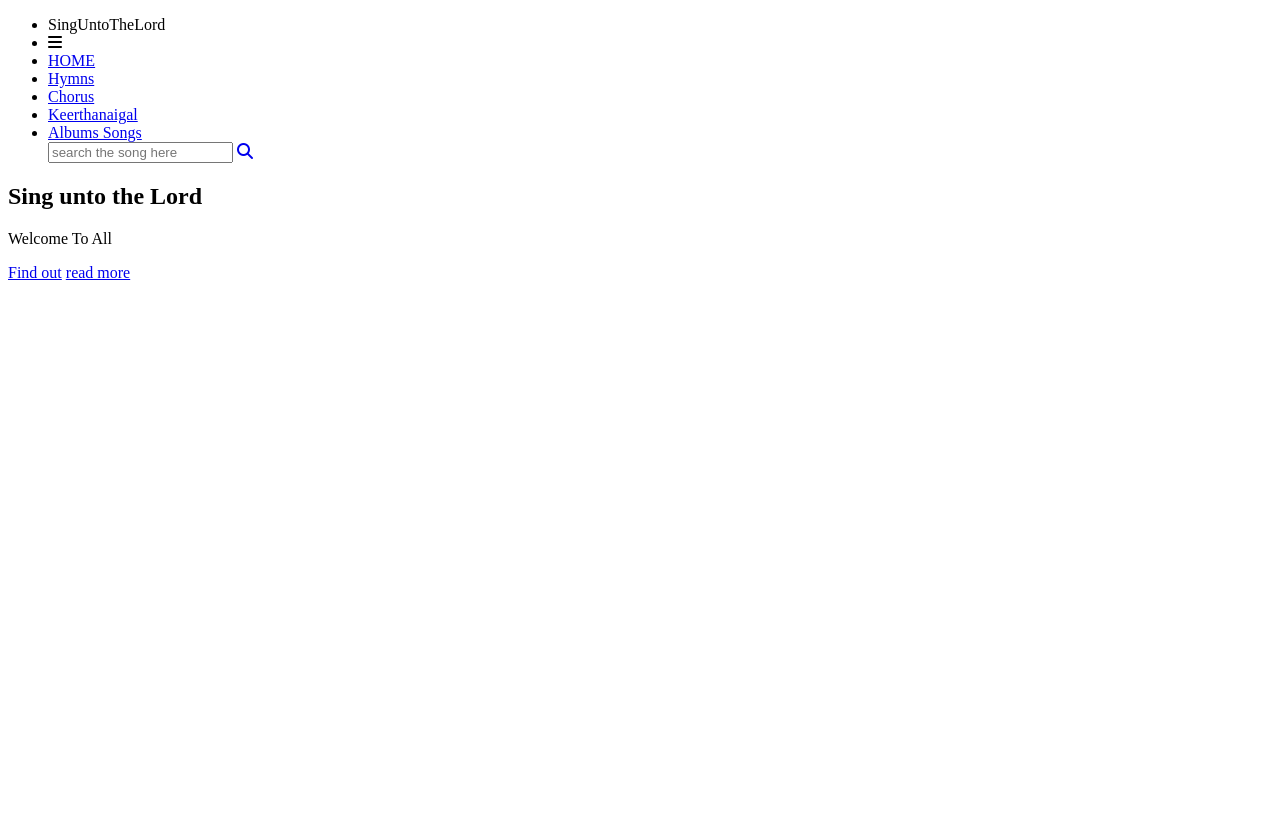
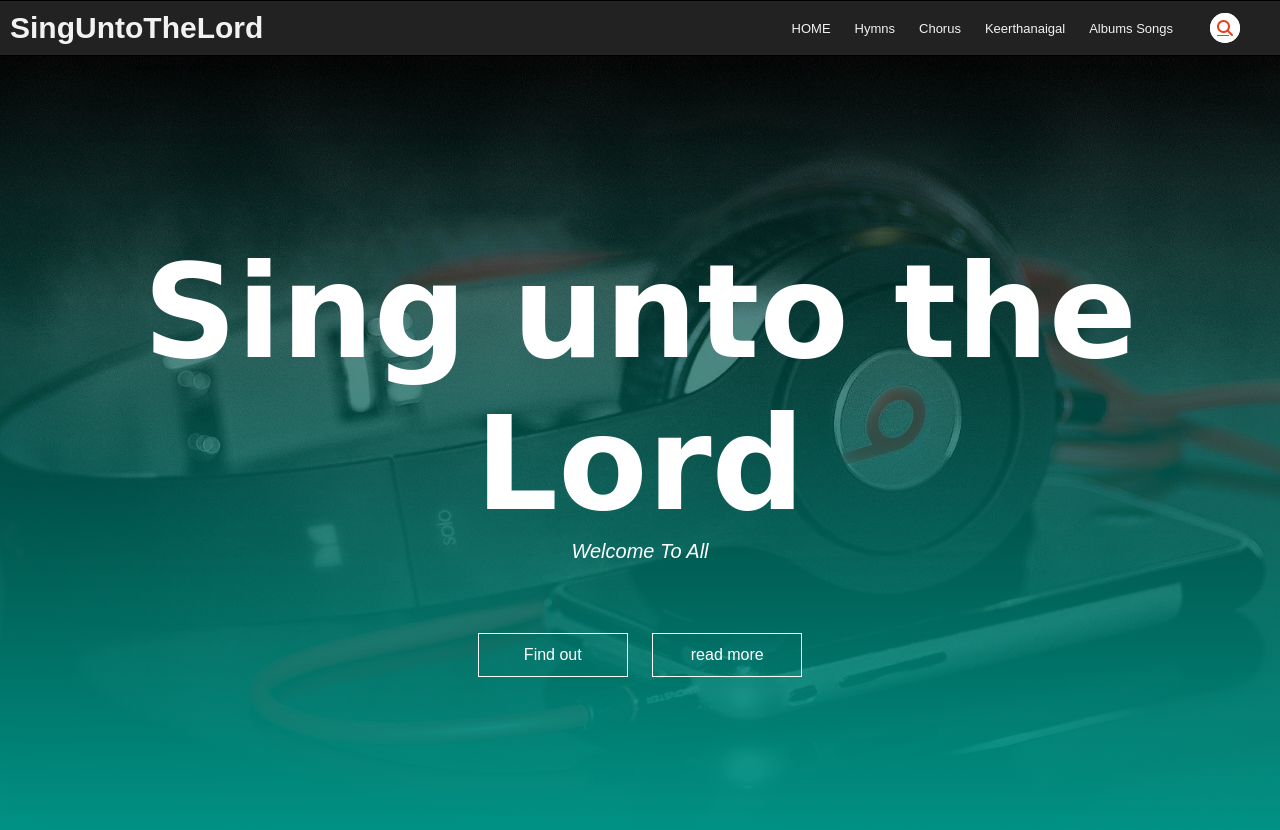
Before and after one commit to samuely0403/singuntothelord.github.io, a plain HTML site: page index.html in a window 1280 px wide. Before the commit the page ends 800 px from the top, so only its background shows below. Drawn offline with nearby package versions, Linux system fonts and the light colour scheme; files whose address does not match are found by name; a web font is replaced by a local one.

Commit message:
Update index.html

```diff
--- a/index.html
+++ b/index.html
@@ -2,7 +2,7 @@
 <html>
 <head>
 <title> sing unto the lord </title>
-<link rel="stylesheet" type="text/css" href="C:/Users/samuel/Desktop/website/style.css" />
+<link rel="stylesheet" type="text/css" href="stylesheet.css" />
 <meta name="viewport" content="width =device-width, initial-scale=1">
 <link rel="preconnect" href="https://fonts.gstatic.com">
 <link href="https://fonts.googleapis.com/css2?family=Pattaya&display=swap" rel="stylesheet">
```
